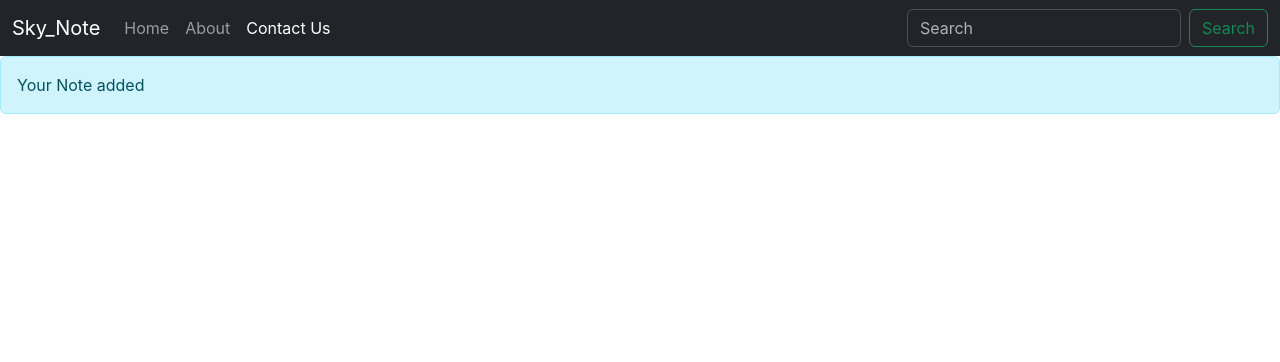
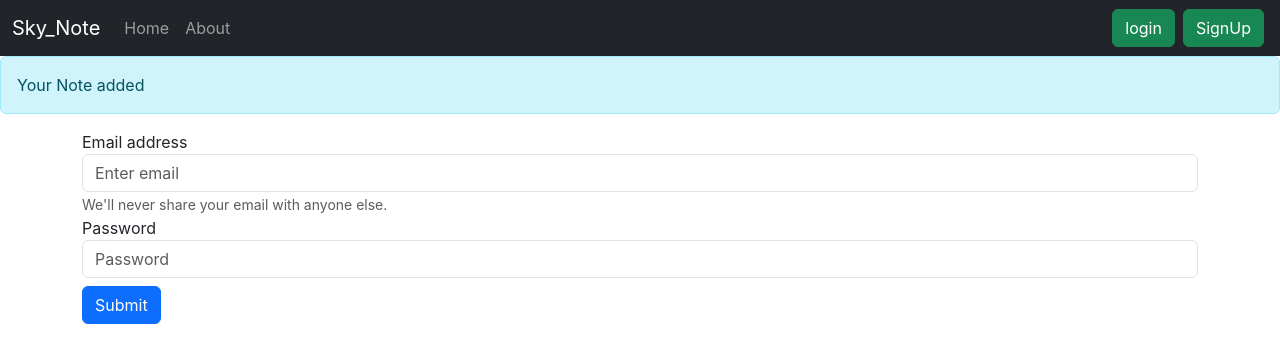
Before and after one commit to codingwithRaja/skynote, a React (Create React App) app: page /login in a window 1280 px wide. Shown: the top 362 px of the page. Built offline with nearby package versions, Linux system fonts and the light colour scheme.

Commit message:
Login done

```diff
--- a/src/App.js
+++ b/src/App.js
@@ -5,6 +5,8 @@ import { Route, Routes } from "react-router-dom";
 import Home from './components/Home';
 import About from './components/About';
 import Alert from './components/Alert';
+import Login from './components/Login';
+import SignUp from './components/SignUp';
 
 
 
@@ -22,6 +24,8 @@ function App() {
         <Routes>
           <Route exact path="/" element={<Home />}></Route>
           <Route exact path="/About" element={<About />}></Route>
+          <Route exact path="/login" element={<Login />}></Route>
+          <Route exact path="/signup" element={<SignUp />}></Route>
         </Routes>
       </div>
 
--- /dev/null
+++ b/src/components/Login.js
@@ -0,0 +1,53 @@
+import React, { useState } from 'react'
+import { useNavigate } from "react-router-dom";
+
+
+const Login = () => {
+    const [cred, setCred] = useState({ email: "", password: "" })
+    // useNavigate Hook for Redirect
+    let navigate = useNavigate();
+
+    const handleSubmit = async (e) => {
+        e.preventDefault();
+        // Fetch APi
+        const response = await fetch("http://localhost:5000/api/auth/login", {
+            method: "POST",
+
+            headers: {
+                "Content-Type": "application/json",
+            },
+
+            body: JSON.stringify({ email: cred.email, password: cred.password }),
+        });
+        const json = await response.json();
+        console.log(json)
+        if (json.success) {
+            //  Save the authToken and  redirect
+            localStorage.setItem('token', json.authToken);
+            navigate("/");
+        }
+        else {
+            alert("Invalid Credential")
+        }
+    }
+    const onChange = (e) => {
+        setCred({ ...cred, [e.target.name]: e.target.value })
+    }
+    return (
+        <div><form onSubmit={handleSubmit}>
+            <div className="form-group">
+                <label htmlFor="email">Email address</label>
+                <input type="email" className="form-control" onChange={onChange} value={cred.email} id="email" name='email' aria-describedby="emailHelp" placeholder="Enter email" />
+                <small id="emailHelp" className="form-text text-muted">We'll never share your email with anyone else.</small>
+            </div>
+            <div className="form-group">
+                <label htmlFor="password">Password</label>
+                <input type="password" className="form-control" onChange={onChange} value={cred.password} id="password" name='password' placeholder="Password" />
+            </div>
+
+            <button type="submit" className="btn btn-primary my-2" >Submit</button>
+        </form></div>
+    )
+}
+
+export default Login
--- a/src/components/Navbar.js
+++ b/src/components/Navbar.js
@@ -25,16 +25,15 @@ const Navbar = () => {
                             <li className="nav-item">
                                 <Link className={`nav-link ${location.pathname === "/about" ? "active" : ""}`} aria-current="page" to="/About">About</Link>
                             </li>
-                            <li className="nav-item">
-                                <Link className="nav-link active" aria-current="page" to="/Contact Us">Contact Us</Link>
-                            </li>
+
 
 
 
                         </ul>
-                        <form className="d-flex" role="search">
-                            <input className="form-control me-2" type="search" placeholder="Search" aria-label="Search" />
-                            <button className="btn btn-outline-success" type="submit">Search</button>
+                        <form className="d-flex" >
+
+                            <Link className="btn btn-success mx-1" type="submit" to="/login" role='button'>login</Link>
+                            <Link className="btn btn-success mx-1" type="submit" to="/signup" role='button'>SignUp</Link>
                         </form>
                     </div>
                 </div>
--- a/src/components/NoteItem.js
+++ b/src/components/NoteItem.js
@@ -15,6 +15,7 @@ const NoteItem = (props) => {
             <div className="card my-3" >
 
                 <div className="card-body">
+                    <span className="position-absolute top-0  badge rounded-pill bg-warning" style={{ transform: "translate(-27%,-50%)" }}>{note.tag}</span>
                     <h5 className="card-title text-info fst-italic fw-bold">{note.title}</h5>
                     <p className="card-text text-secondary">{note.description} </p>
                     <i className="fa-solid fa-trash mx-3" onClick={() => { deleteNote(note._id) }}></i>
--- /dev/null
+++ b/src/components/SignUp.js
@@ -0,0 +1,107 @@
+import React from 'react'
+
+const SignUp = () => {
+
+    const handleSubmit = async (e) => {
+        e.preventDefault();
+        // Fetch APi
+        const response = await fetch("http://localhost:5000/api/auth/createuser", {
+            method: "POST",
+
+            headers: {
+                "Content-Type": "application/json",
+            },
+
+            body: JSON.stringify({ email: cred.email, password: cred.password }),
+        });
+        const json = await response.json();
+        console.log(json)
+        if (json.success) {
+            //  Save the authToken and  redirect
+            localStorage.setItem('token', json.authToken);
+            navigate("/");
+        }
+        else {
+            alert("Invalid Credential")
+        }
+    }
+
+    return (
+        <div>
+            <section onSubmit={handleSubmit} className="vh-100" style={{ backgroundcolor: '#eee' }} >
+                <div className="container h-100">
+                    <div className="row d-flex justify-content-center align-items-center h-100">
+                        <div className="col-lg-12 col-xl-11">
+                            <div className="card text-black" style={{ borderradius: '25px' }}>
+                                <div className="card-body p-md-5">
+                                    <div className="row justify-content-center">
+                                        <div className="col-md-10 col-lg-6 col-xl-5 order-2 order-lg-1">
+
+                                            <p className="text-center h1 fw-bold mb-5 mx-1 mx-md-4 mt-4">Sign up</p>
+
+                                            <form className="mx-1 mx-md-4">
+
+                                                <div className="d-flex flex-row align-items-center mb-4">
+                                                    <i className="fas fa-user fa-lg me-3 fa-fw"></i>
+                                                    <div className="form-outline flex-fill mb-0">
+                                                        <input onChange={onChange} type="text" id="name" className="form-control" />
+                                                        <label className="form-label" htmlFor="name" >Your Name</label>
+                                                    </div>
+                                                </div>
+
+                                                <div className="d-flex flex-row align-items-center mb-4">
+                                                    <i className="fas fa-envelope fa-lg me-3 fa-fw"></i>
+                                                    <div className="form-outline flex-fill mb-0">
+                                                        <input onChange={onChange} type="email" id="email" className="form-control" />
+                                                        <label className="form-label" htmlFor="email"  >Your Email</label>
+                                                    </div>
+                                                </div>
+
+                                                <div className="d-flex flex-row align-items-center mb-4">
+                                                    <i className="fas fa-lock fa-lg me-3 fa-fw"></i>
+                                                    <div className="form-outline flex-fill mb-0">
+                                                        <input onChange={onChange} type="password" id="password" className="form-control" />
+                                                        <label className="form-label" htmlFor="password"  >Password</label>
+                                                    </div>
+                                                </div>
+
+                                                <div className="d-flex flex-row align-items-center mb-4">
+                                                    <i className="fas fa-key fa-lg me-3 fa-fw"></i>
+                                                    <div className="form-outline flex-fill mb-0">
+                                                        <input onChange={onChange} type="password" id="password" className="form-control" />
+                                                        <label className="form-label" htmlFor="password">Repeat your password</label>
+                                                    </div>
+                                                </div>
+
+                                                <div className="form-check d-flex justify-content-center mb-5">
+                                                    <input className="form-check-input me-2" type="checkbox" value="" id="form2Example3c" />
+                                                    <label className="form-check-label" htmlFor="form2Example3">
+                                                        I agree all statements in <a href="#!">Terms of service</a>
+                                                    </label>
+                                                </div>
+
+                                                <div className="d-flex justify-content-center mx-4 mb-3 mb-lg-4">
+                                                    <button type="button" className="btn btn-primary btn-lg">Register</button>
+                                                </div>
+
+                                            </form>
+
+                                        </div>
+                                        <div className="col-md-10 col-lg-6 col-xl-7 d-flex align-items-center order-1 order-lg-2">
+
+                                            <img src="https://mdbcdn.b-cdn.net/img/Photos/new-templates/bootstrap-registration/draw1.webp"
+                                                className="img-fluid" alt="/" />
+
+                                        </div>
+                                    </div>
+                                </div>
+                            </div>
+                        </div>
+                    </div>
+                </div>
+            </section>
+        </div>
+    )
+}
+
+export default SignUp
```
Also changed, not shown: 1 other file (tests, documents, lock files or other folders).
